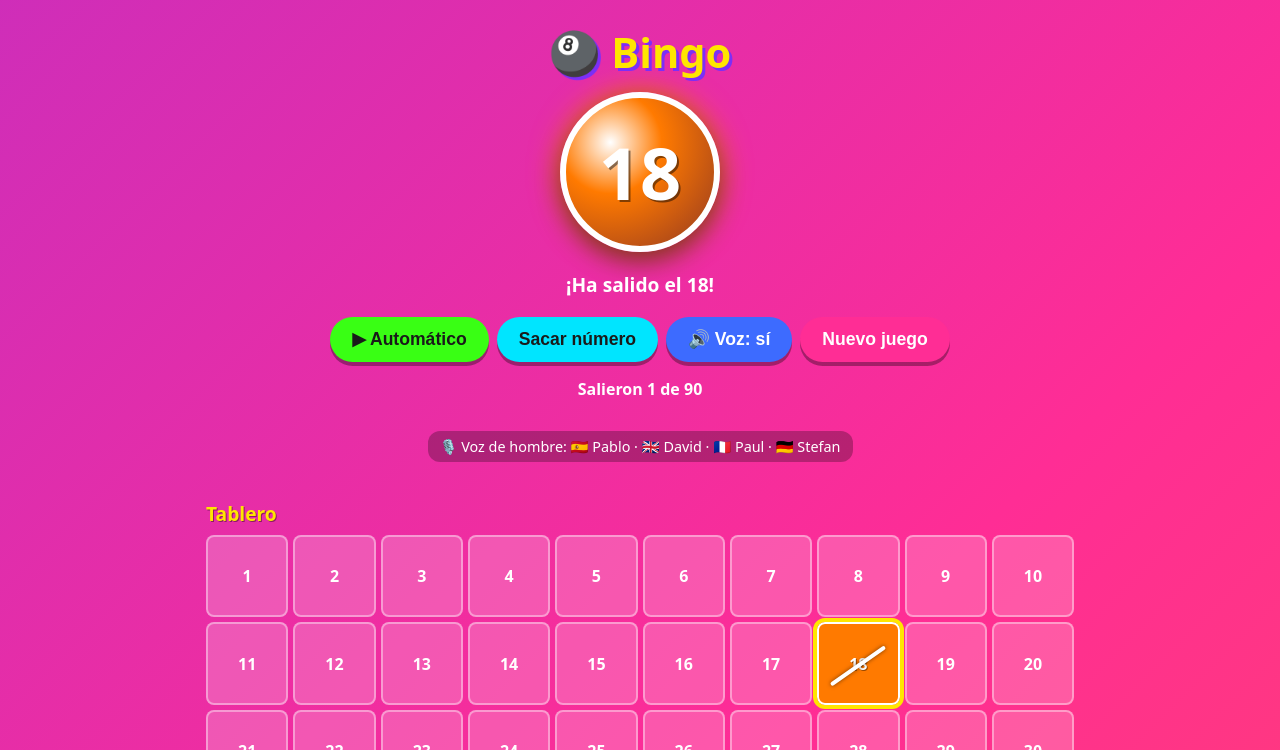
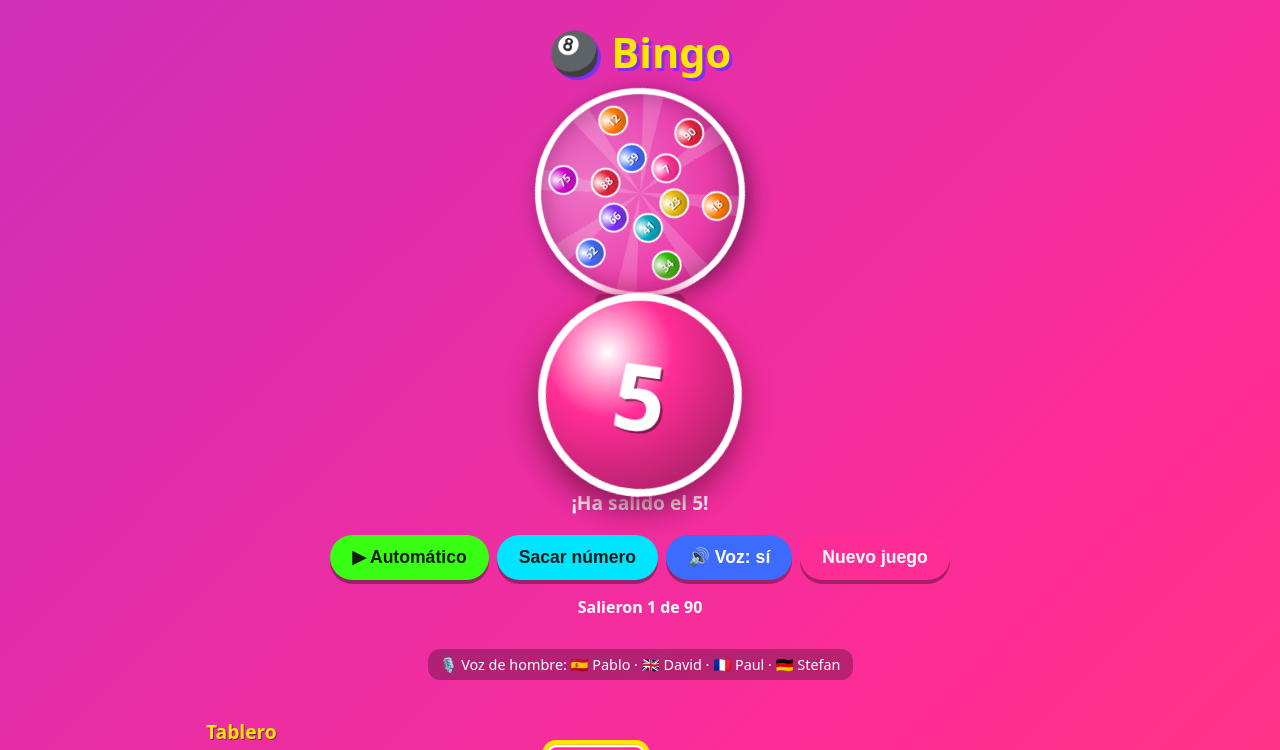
Before and after one commit to rubenlopez2002/nuevaweb_tallerAWS_Kiro, a plain HTML site: page index.html in a window 1280 px wide. Both pictures are taken after a click on the button "Sacar número". Shown: the top 750 px of the page. Drawn offline with Linux system fonts and the light colour scheme.

Commit message:
v0.1.4: pausa de 30 s y bombo que gira

```diff
--- a/index.html
+++ b/index.html
@@ -4,13 +4,14 @@
   <meta charset="UTF-8">
   <meta name="viewport" content="width=device-width, initial-scale=1">
   <title>Bingo</title>
-  <link rel="stylesheet" href="style.css?v=3">
+  <link rel="stylesheet" href="style.css?v=4">
 </head>
 <body>
   <main>
     <h1>🎱 Bingo</h1>
 
     <section class="stage">
+      <div id="drum" class="drum" aria-hidden="true"><div id="cage" class="cage"></div></div>
       <div id="ball" class="ball" aria-live="polite">?</div>
       <p id="status">Pulsa «Automático» y salen solos</p>
       <div class="buttons">
@@ -33,7 +34,7 @@
       <div id="history" class="history"></div>
     </section>
   </main>
-  <footer class="version">Bingo v0.1.3</footer>
-  <script src="script.js?v=3"></script>
+  <footer class="version">Bingo v0.1.4</footer>
+  <script src="script.js?v=4"></script>
 </body>
 </html>
--- a/script.js
+++ b/script.js
@@ -1,6 +1,7 @@
 (function () {
   var TOTAL = 90;
-  var INTERVAL_MS = 12000; // pausa entre números (12 s), cuenta desde que acaba la voz
+  var INTERVAL_MS = 30000; // pausa entre números (30 s), cuenta desde que acaba la voz
+  var SPIN_MS = 2500;      // tiempo que gira rápido el bombo antes de salir la bola
   // Un color vivo por cada decena (1-10, 11-20, ...)
   var COLORS = ["#ff2d95", "#ff7a00", "#e6b800", "#2bbf00", "#00a8c4",
                 "#3d6bff", "#7b2ff7", "#d100d1", "#e8213a"];
@@ -9,7 +10,11 @@
   var drawn = [];
   var timer = null;
   var running = false;
+  var spinning = false;   // el bombo está girando antes de sacar la bola
+  var spinTimer = null;
 
+  var drum = document.getElementById("drum");
+  var cage = document.getElementById("cage");
   var ball = document.getElementById("ball");
   var statusEl = document.getElementById("status");
   var board = document.getElementById("board");
@@ -57,7 +62,23 @@
     next();
   }
 
-  function isSpeaking() { return speaking; }
+  function isSpeaking() { return speaking || spinning; }
+
+  // ---- Bombo: bolitas de colores dentro de una jaula que gira ----
+  function buildDrum() {
+    var nums = [7, 18, 23, 34, 41, 52, 66, 75, 88, 12, 59, 90];
+    for (var k = 0; k < nums.length; k++) {
+      var ang = (k / nums.length) * 2 * Math.PI + (k % 2) * 0.4;
+      var rad = k % 2 ? 26 : 12;               // en % del radio
+      var m = document.createElement("span");
+      m.className = "mini";
+      m.textContent = nums[k];
+      m.style.setProperty("--c", colorOf(nums[k]));
+      m.style.left = "calc(" + (50 + Math.cos(ang) * rad * 1.5) + "% - 15px)";
+      m.style.top = "calc(" + (50 + Math.sin(ang) * rad * 1.5) + "% - 15px)";
+      cage.appendChild(m);
+    }
+  }
 
   // ---- Tablero y juego ----
   function buildBoard() {
@@ -106,6 +127,9 @@
   function reset() {
     setAuto(false);
     stopVoice();
+    clearTimeout(spinTimer);
+    spinning = false;
+    drum.classList.remove("fast");
     remaining = [];
     for (var i = 1; i <= TOTAL; i++) remaining.push(i);
     drawn = [];
@@ -120,7 +144,21 @@
     buildBoard();
   }
 
+  // Primero gira el bombo unos segundos; después sale la bola.
   function draw() {
+    if (remaining.length === 0 || spinning) return;
+    spinning = true;
+    stopVoice();
+    statusEl.textContent = "🎡 Girando el bombo…";
+    drum.classList.add("fast");
+    spinTimer = setTimeout(function () {
+      drum.classList.remove("fast");
+      spinning = false;
+      reveal();
+    }, SPIN_MS);
+  }
+
+  function reveal() {
     if (remaining.length === 0) return;
     var idx = Math.floor(Math.random() * remaining.length);
     var n = remaining.splice(idx, 1)[0];
@@ -166,5 +204,6 @@
     voiceBtn.textContent = voiceOn ? "🔊 Voz: sí" : "🔇 Voz: no";
     if (!voiceOn) stopVoice();
   });
+  buildDrum();
   reset();
 })();
--- a/style.css
+++ b/style.css
@@ -119,3 +119,31 @@ button:disabled { opacity: .5; cursor: not-allowed; }
 .voices { font-size: .9rem; background: #0004; border-radius: 12px; padding: 6px 12px; display: inline-block; }
 
 .version { text-align: center; opacity: .7; font-size: .8rem; padding: 16px; }
+
+/* Bombo que gira */
+.drum { position: relative; width: 210px; height: 210px; margin: 8px auto 0; }
+.drum::after { /* pie del bombo */
+  content: ""; position: absolute; left: 50%; bottom: -10px; width: 90px; height: 14px;
+  transform: translateX(-50%); border-radius: 8px; background: #0006;
+}
+.cage {
+  position: absolute; inset: 0; border-radius: 50%;
+  border: 6px solid #fff;
+  background:
+    repeating-conic-gradient(#ffffff2e 0 12deg, transparent 12deg 45deg),
+    radial-gradient(circle at 35% 30%, #ffffff55, #ffffff14 60%, #0003);
+  box-shadow: 0 8px 22px rgba(0, 0, 0, .45), inset 0 0 25px #0004;
+  animation: turn 9s linear infinite;
+}
+.drum.fast .cage { animation-duration: .7s; }
+.mini {
+  position: absolute; width: 30px; height: 30px; border-radius: 50%;
+  display: flex; align-items: center; justify-content: center;
+  font-size: .7rem; font-weight: 900; color: #fff; text-shadow: 1px 1px 0 #0007;
+  border: 2px solid #fff;
+  background: radial-gradient(circle at 30% 30%, #fff 0, var(--c) 45%, #000a 160%);
+}
+.drum.fast .mini { animation: shake .18s linear infinite alternate; }
+@keyframes turn { to { transform: rotate(360deg); } }
+@keyframes shake { from { transform: translate(-4px, 3px); } to { transform: translate(4px, -3px); } }
+@media (max-width: 500px) { .drum { width: 160px; height: 160px; } }
```
Also changed, not shown: 2 other files.
